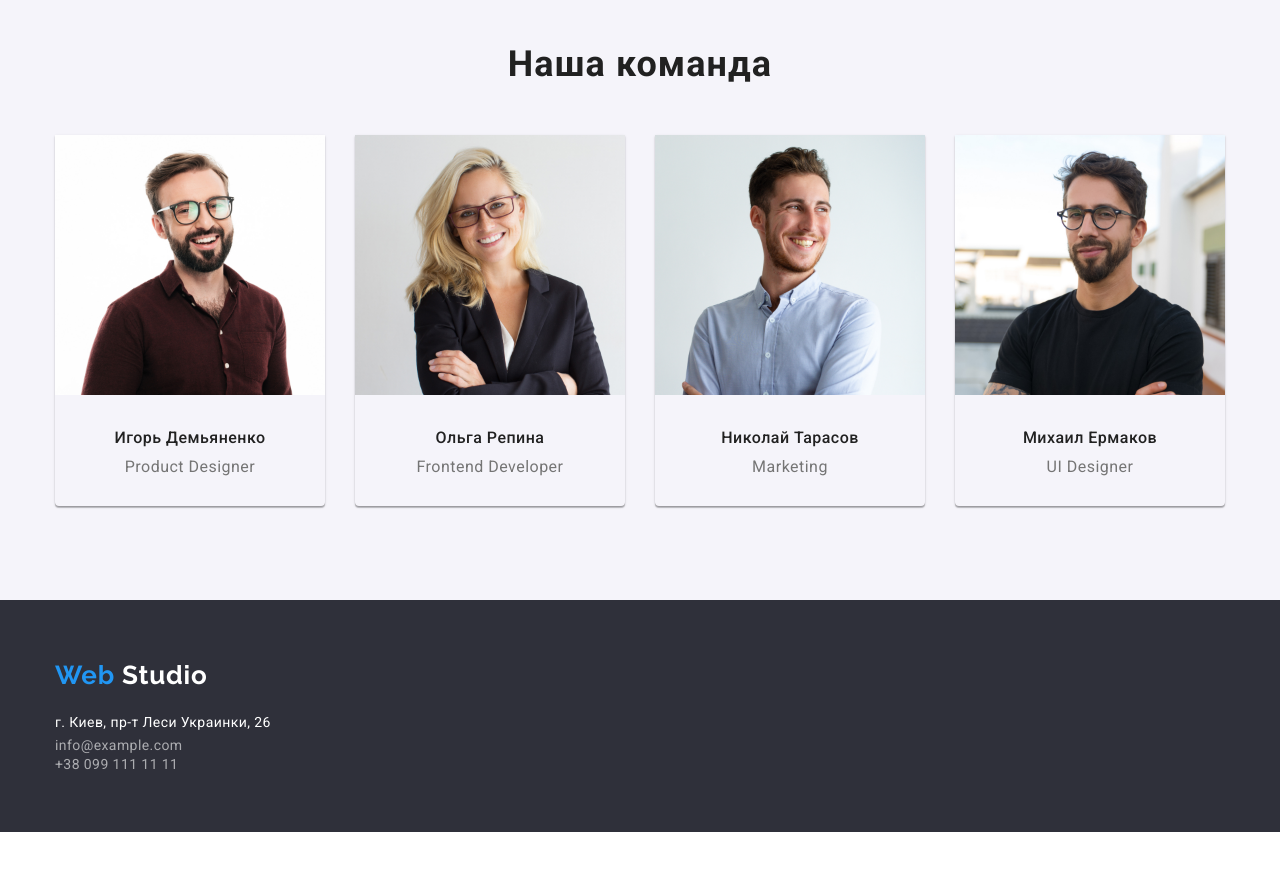
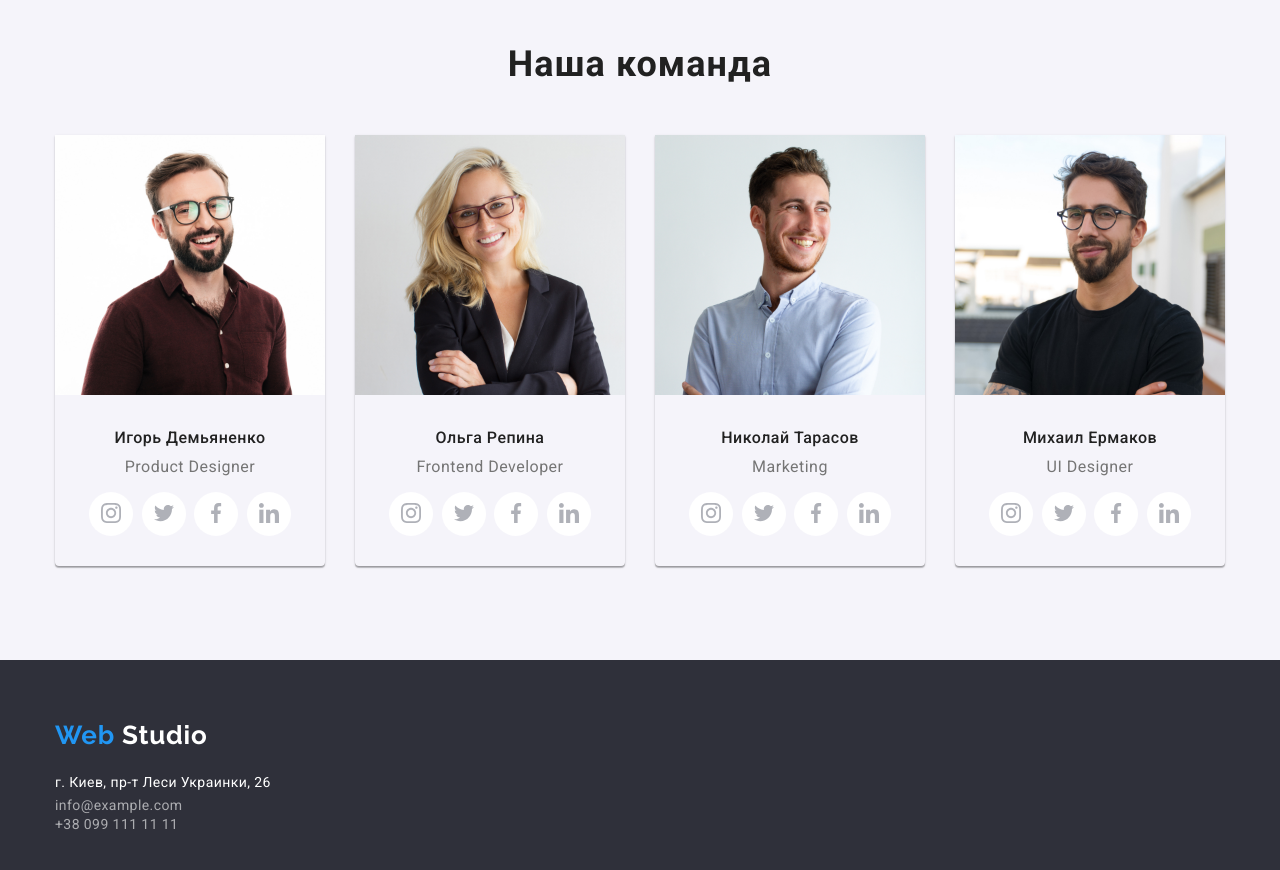
Before and after one commit to n1ke23/goit-markup-hw-03, a plain HTML site: page index.html in a window 1280 px wide. Shown: the part 1640-2510 px from the top of the page. Before the commit the page ends 2472 px from the top, so only its background shows below. Drawn offline with nearby package versions, Linux system fonts and the light colour scheme.

Commit message:
add links

```diff
--- a/css/styles.css
+++ b/css/styles.css
@@ -322,6 +322,8 @@ header .container {
   background: var(--bg);
 }
 
+
+
 .team .container {
   flex-direction: column;
 }
@@ -346,6 +348,7 @@ header .container {
 
 .team .item {
   padding-bottom: 30px;
+  color: var(--interactive-text-color);
 
   width: calc((100% - 30 * 3) / 4);
   box-shadow: 0px 1px 3px rgba(0, 0, 0, 0.12), 0px 1px 1px rgba(0, 0, 0, 0.14),
@@ -353,10 +356,15 @@ header .container {
   border-radius: 0px 0px 4px 4px;
 }
 
+.team-footer {
+  padding-top: 30px;
+  padding-right: 30px;
+  padding-left: 30px;
+}
+
 .team-name {
   margin: 0;
   margin-bottom: 10px;
-  margin-top: 30px;
   font-family: Roboto;
   font-style: normal;
   font-weight: 500;
@@ -369,6 +377,7 @@ header .container {
 
 .team-position {
   margin: 0;
+  margin-bottom: 16px;
   font-family: Roboto;
   font-style: normal;
   font-weight: 400;
@@ -378,6 +387,24 @@ header .container {
   letter-spacing: 0.03em;
   color: var(--title-text-color);
 }
+
+.team-footer .list {
+  justify-content: space-around;
+}
+
+.team-footer-item {
+  justify-content: center;
+  align-items: center;
+  width: 44px;
+  height: 44px;
+  background-color: #fff;
+  border-radius: 50%;
+}
+
+/* .team-footer-item:hover,
+.team-footer-item:focus {
+  color: var(--active-text-color);
+} */
 
 /* footer */
 
--- a/index.html
+++ b/index.html
@@ -115,79 +115,119 @@
                 <ul class="list flex">
                     <li class="item">
                         <img src="./images/nikolay-kucherenko.jpg" alt="Игорь Демьяненко" width="270" height="260">
+                        <div class="team-footer">
                             <p class="team-name">Игорь Демьяненко</p>
                             <p class="team-position" lang="en">Product Designer</p>
-                        <ul class="list">
-                            <li>
-                                <a href="#" class="link" target="_blank" aria-label="сылка на instagram"></a>
+                            <ul class="list flex">
+                                <li class="team-footer-item flex">
+                                    <a href="#" class="link" target="_blank" aria-label="сылка на instagram">
+                                        <img src="./images/links/instagram.svg" alt="instagram" width="20" height="20">
+                                    </a>
                                 </li>
-                            <li>
-                                <a href="#" class="link" target="_blank" aria-label="сылка на twitter"></a>
+                                <li class="team-footer-item flex">
+                                    <a href="#" class="link" target="_blank" aria-label="сылка на twitter">
+                                        <img src="./images/links/twitter.svg" alt="twitter" width="20" height="20">
+                                    </a>
                                 </li>
-                            <li>
-                                <a href="#" class="link" target="_blank" aria-label="сылка на facebook"></a>
+                                <li class="team-footer-item flex">
+                                    <a href="#" class="link" target="_blank" aria-label="сылка на facebook">
+                                        <img src="./images/links/facebook.svg" alt="facebook" width="20" height="20">
+                                    </a>
                                 </li>
-                            <li>
-                                <a href="#" class="link" target="_blank" aria-label="сылка на linkedin"></a>
+                                <li class="team-footer-item flex">
+                                    <a href="#" class="link" target="_blank" aria-label="сылка на linkedin">
+                                        <img src="./images/links/linkedin.svg" alt="linkedin" width="20" height="20">
+                                    </a>
                                 </li>
                             </ul>
+                        </div>
                     </li>
                     <li class="item">
                         <img src="./images/olga-ivanova.jpg" alt="Ольга Репина" width="270" height="260">
+                        <div class="team-footer">
                             <p class="team-name">Ольга Репина</p>
                             <p class="team-position" lang="en">Frontend Developer</p>
-                        <ul class="list">
-                            <li>
-                                <a href="#" class="link" target="_blank" aria-label="сылка на instagram"></a>
+                            <ul class="list flex">
+                                <li class="team-footer-item flex">
+                                    <a href="#" class="link" target="_blank" aria-label="сылка на instagram">
+                                        <img src="./images/links/instagram.svg" alt="instagram" width="20" height="20">
+                                    </a>
                                 </li>
-                            <li>
-                                <a href="#" class="link" target="_blank" aria-label="сылка на twitter"></a>
+                                <li class="team-footer-item flex">
+                                    <a href="#" class="link" target="_blank" aria-label="сылка на twitter">
+                                        <img src="./images/links/twitter.svg" alt="twitter" width="20" height="20">
+                                    </a>
                                 </li>
-                            <li>
-                                <a href="#" class="link" target="_blank" aria-label="сылка на facebook"></a>
+                                <li class="team-footer-item flex">
+                                    <a href="#" class="link" target="_blank" aria-label="сылка на facebook">
+                                        <img src="./images/links/facebook.svg" alt="facebook" width="20" height="20">
+                                    </a>
                                 </li>
-                            <li>
-                                <a href="#" target="_blank" aria-label="сылка на linkedin"></a>
+                                <li class="team-footer-item flex">
+                                    <a href="#" class="link" target="_blank" aria-label="сылка на linkedin">
+                                        <img src="./images/links/linkedin.svg" alt="linkedin" width="20" height="20">
+                                    </a>
                                 </li>
                             </ul>
+                        </div>
                     </li>
                     <li class="item">
                         <img src="./images/andrey-shevchenko.jpg" alt="Николай Тарасов" width="270" height="260">
+                        <div class="team-footer">
                             <p class="team-name">Николай Тарасов</p>
                             <p class="team-position" lang="en">Marketing</p>
-                        <ul class="list">
-                            <li>
-                                <a href="#" class="link" target="_blank" aria-label="сылка на instagram"></a>
+                            <ul class="list flex">
+                                <li class="team-footer-item flex">
+                                    <a href="#" class="link" target="_blank" aria-label="сылка на instagram">
+                                        <img src="./images/links/instagram.svg" alt="instagram" width="20" height="20">
+                                    </a>
                                 </li>
-                            <li>
-                                <a href="#" class="link" target="_blank" aria-label="сылка на twitter"></a>
+                                <li class="team-footer-item flex">
+                                    <a href="#" class="link" target="_blank" aria-label="сылка на twitter">
+                                        <img src="./images/links/twitter.svg" alt="twitter" width="20" height="20">
+                                    </a>
                                 </li>
-                            <li>
-                                <a href="#" class="link" target="_blank" aria-label="сылка на facebook"></a>
+                                <li class="team-footer-item flex">
+                                    <a href="#" class="link" target="_blank" aria-label="сылка на facebook">
+                                        <img src="./images/links/facebook.svg" alt="facebook" width="20" height="20">
+                                    </a>
                                 </li>
-                            <li>
-                                <a href="#" class="link" target="_blank" aria-label="сылка на linkedin"></a>
+                                <li class="team-footer-item flex">
+                                    <a href="#" class="link" target="_blank" aria-label="сылка на linkedin">
+                                        <img src="./images/links/linkedin.svg" alt="linkedin" width="20" height="20">
+                                    </a>
                                 </li>
                             </ul>
+                        </div>
                     </li>
                     <li class="item">
                         <img src="./images/ivan-nikolaevich.jpg" alt="Михаил Ермаков" width="270" height="260">
+                        <div class="team-footer">
                             <p class="team-name">Михаил Ермаков</p>
                             <p class="team-position" lang="en">UI Designer</p>
-                        <ul class="list">
-                            <li>
-                                <a href="#" class="link" target="_blank" aria-label="сылка на instagram"></a>
+                            <ul class="list flex">
+                                <li class="team-footer-item flex">
+                                    <a href="#" class="link" target="_blank" aria-label="сылка на instagram">
+                                        <img src="./images/links/instagram.svg" alt="instagram" width="20" height="20">
+                                    </a>
                                 </li>
-                            <li>
-                                <a href="#" class="link" target="_blank" aria-label="сылка на twitter"></a>
+                                <li class="team-footer-item flex">
+                                    <a href="#" class="link" target="_blank" aria-label="сылка на twitter">
+                                        <img src="./images/links/twitter.svg" alt="twitter" width="20" height="20">
+                                    </a>
                                 </li>
-                            <li>
-                                <a href="#" class="link" target="_blank" aria-label="сылка на facebook"></a>
+                                <li class="team-footer-item flex">
+                                    <a href="#" class="link" target="_blank" aria-label="сылка на facebook">
+                                        <img src="./images/links/facebook.svg" alt="facebook" width="20" height="20">
+                                    </a>
                                 </li>
-                            <li>
-                                <a href="#" class="link" target="_blank" aria-label="сылка на linkedin"></a>
+                                <li class="team-footer-item flex">
+                                    <a href="#" class="link" target="_blank" aria-label="сылка на linkedin">
+                                        <img src="./images/links/linkedin.svg" alt="linkedin" width="20" height="20">
+                                    </a>
                                 </li>
                             </ul>
+                        </div>
                     </li>
                 </ul>
             </div>
```
Also changed, not shown: images/links/facebook.svg (added), images/links/instagram.svg (added), images/links/linkedin.svg (added), images/links/twitter.svg (added). Lines whose indentation alone changed are shown as unchanged.
